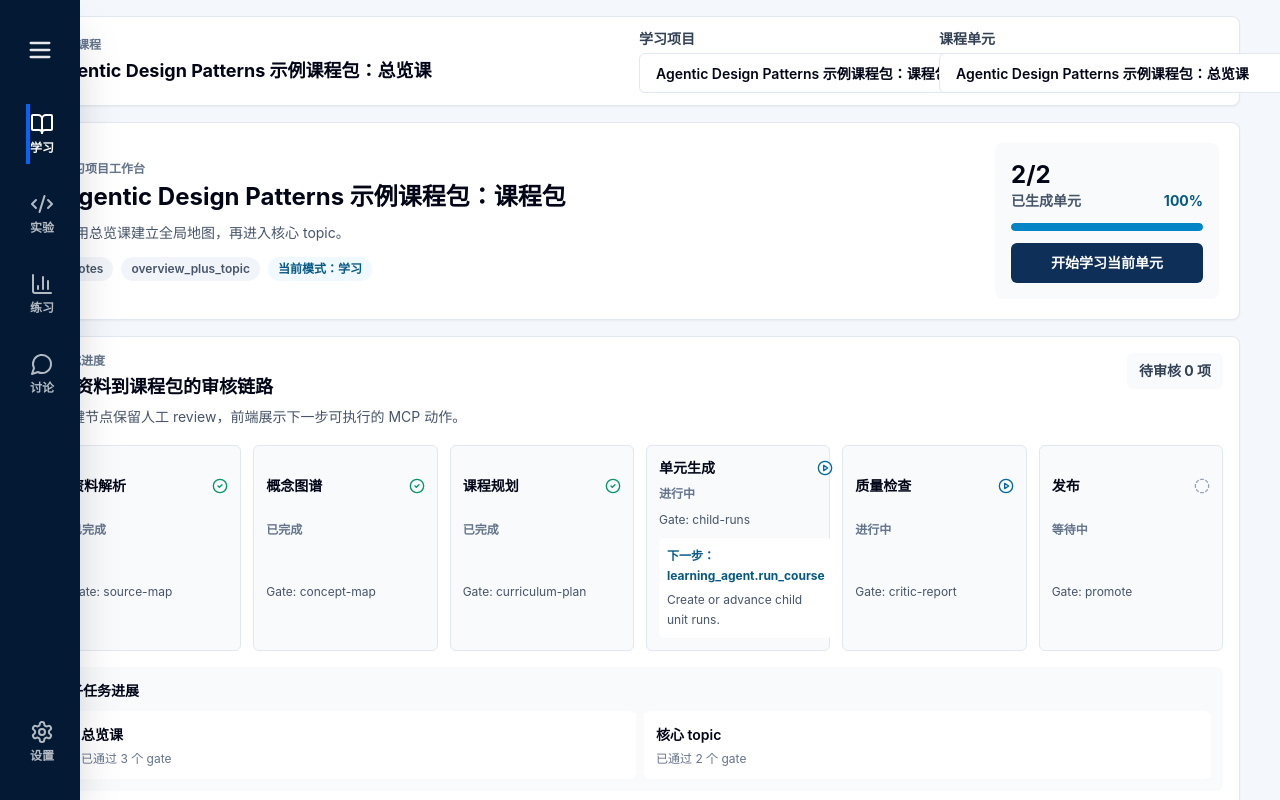
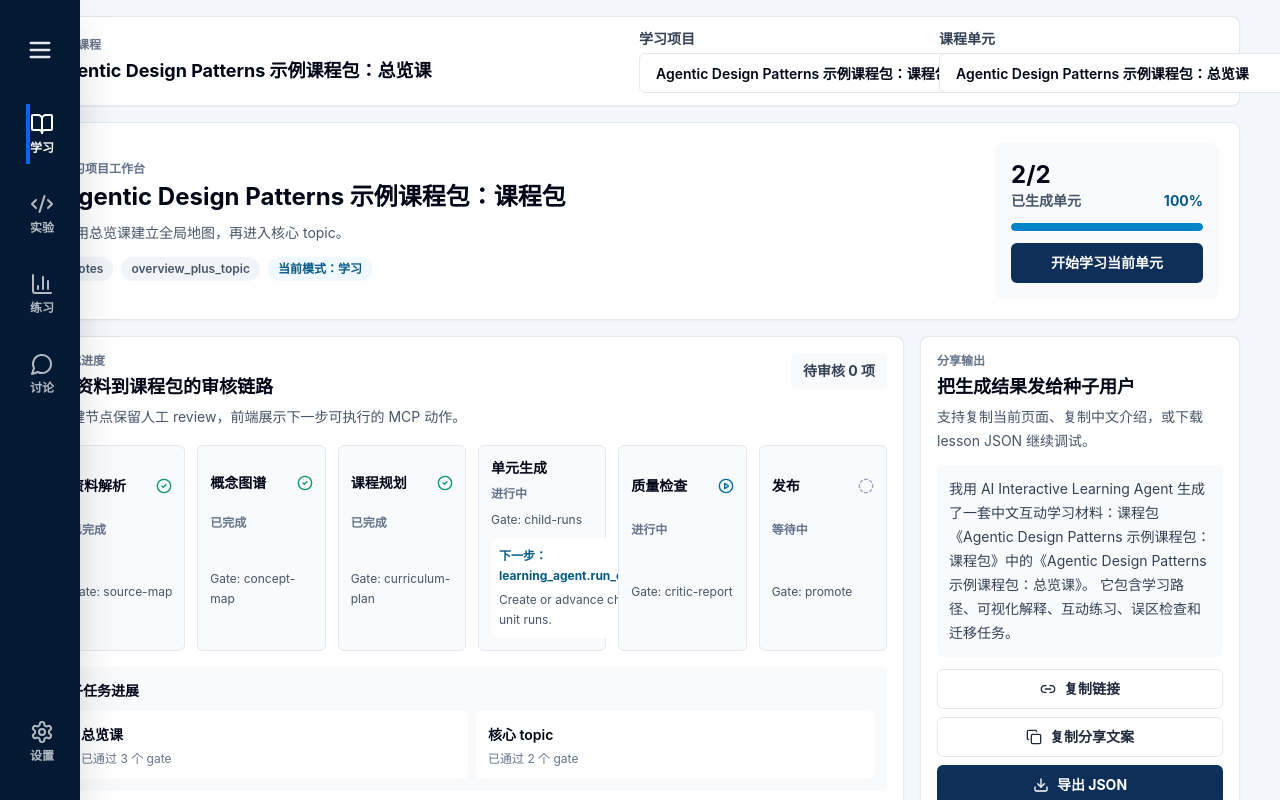
Before and after one commit to MagicianDu/ai-interactive-learning-agent, a React (Vite) app: page / in a window 1280 px wide. Both pictures are taken after a click on the button "查看示例课程". Shown: the top 800 px of the page. Built offline with nearby package versions, Linux system fonts and the light colour scheme.

Commit message:
Add share and export panel

```diff
--- a/src/product/CourseWorkspace.tsx
+++ b/src/product/CourseWorkspace.tsx
@@ -10,6 +10,7 @@ import { CourseHero } from "./CourseHero";
 import { demoBetaStatus } from "./demoBetaStatus";
 import { GenerationTimeline } from "./GenerationTimeline";
 import { ProductModeTabs, productModeTabs, type CourseView } from "./ProductModeTabs";
+import { ShareExportPanel } from "./ShareExportPanel";
 
 type CourseWorkspaceProps = {
   lessons: LessonRegistryEntry[];
@@ -101,7 +102,14 @@ export function CourseWorkspace({ lessons, coursePacks }: CourseWorkspaceProps)
           />
         ) : null}
 
-        <GenerationTimeline status={demoBetaStatus} />
+        <div className="grid gap-4 xl:grid-cols-[minmax(0,1fr)_minmax(20rem,0.36fr)]">
+          <GenerationTimeline status={demoBetaStatus} />
+          <ShareExportPanel
+            courseTitle={selectedCoursePack?.title}
+            lessonJson={selectedLesson}
+            lessonTitle={selectedLesson.title}
+          />
+        </div>
 
         <ProductModeTabs onChange={setCourseView} value={courseView} />
 
--- /dev/null
+++ b/src/product/ShareExportPanel.tsx
@@ -0,0 +1,90 @@
+import { Copy, Download, Link2 } from "lucide-react";
+import { useMemo, useState } from "react";
+
+type ShareExportPanelProps = {
+  lessonTitle: string;
+  courseTitle?: string;
+  lessonJson: unknown;
+};
+
+export function ShareExportPanel({ courseTitle, lessonJson, lessonTitle }: ShareExportPanelProps) {
+  const [status, setStatus] = useState("可复制分享文案或导出结构化 lesson。");
+  const shareMessage = useMemo(() => buildShareMessage(lessonTitle, courseTitle), [courseTitle, lessonTitle]);
+
+  return (
+    <section className="grid gap-3 rounded-lg border border-slate-200 bg-white p-4 shadow-sm" aria-label="分享和导出">
+      <div>
+        <p className="text-xs font-bold uppercase text-slate-500">分享输出</p>
+        <h2 className="mt-1 text-lg font-bold text-slate-950">把生成结果发给种子用户</h2>
+        <p className="mt-1 text-sm leading-6 text-slate-600">支持复制当前页面、复制中文介绍，或下载 lesson JSON 继续调试。</p>
+      </div>
+
+      <div className="rounded-md bg-slate-50 p-3 text-sm leading-6 text-slate-700">{shareMessage}</div>
+
+      <div className="grid gap-2 sm:grid-cols-3 xl:grid-cols-1">
+        <button
+          className="inline-flex h-10 items-center justify-center gap-2 rounded-md border border-slate-200 bg-white px-3 text-sm font-bold text-slate-800 hover:border-sky-300 hover:text-sky-800"
+          onClick={() => void copyText(window.location.href, "已复制当前页面链接。", setStatus)}
+          type="button"
+        >
+          <Link2 aria-hidden="true" className="size-4" />
+          复制链接
+        </button>
+        <button
+          className="inline-flex h-10 items-center justify-center gap-2 rounded-md border border-slate-200 bg-white px-3 text-sm font-bold text-slate-800 hover:border-sky-300 hover:text-sky-800"
+          onClick={() => void copyText(shareMessage, "已复制分享文案。", setStatus)}
+          type="button"
+        >
+          <Copy aria-hidden="true" className="size-4" />
+          复制分享文案
+        </button>
+        <button
+          className="inline-flex h-10 items-center justify-center gap-2 rounded-md bg-[#0e2f57] px-3 text-sm font-bold text-white hover:bg-[#16446f]"
+          onClick={() => exportLessonJson(lessonTitle, lessonJson, setStatus)}
+          type="button"
+        >
+          <Download aria-hidden="true" className="size-4" />
+          导出 JSON
+        </button>
+      </div>
+
+      <p className="text-xs font-semibold text-slate-500" role="status">
+        {status}
+      </p>
+    </section>
+  );
+}
+
+function buildShareMessage(lessonTitle: string, courseTitle?: string): string {
+  const coursePrefix = courseTitle ? `课程包《${courseTitle}》中的` : "";
+
+  return [
+    `我用 AI Interactive Learning Agent 生成了一套中文互动学习材料：${coursePrefix}《${lessonTitle}》。`,
+    "它包含学习路径、可视化解释、互动练习、误区检查和迁移任务。"
+  ].join("\n");
+}
+
+async function copyText(value: string, successMessage: string, setStatus: (value: string) => void) {
+  try {
+    await navigator.clipboard?.writeText(value);
+    setStatus(successMessage);
+  } catch {
+    setStatus("当前环境不支持自动复制，请手动选择文本。");
+  }
+}
+
+function exportLessonJson(lessonTitle: string, lessonJson: unknown, setStatus: (value: string) => void) {
+  const json = JSON.stringify(lessonJson, null, 2);
+  const blob = new Blob([json], { type: "application/json" });
+  const url = URL.createObjectURL(blob);
+  const anchor = document.createElement("a");
+  anchor.href = url;
+  anchor.download = `${buildFileStem(lessonTitle)}.lesson.json`;
+  anchor.click();
+  URL.revokeObjectURL(url);
+  setStatus("已生成 lesson JSON 下载。");
+}
+
+function buildFileStem(title: string): string {
+  return title.trim().replace(/\s+/g, "-") || "lesson";
+}
```
Also changed, not shown: 1 other file (tests, documents, lock files or other folders).
